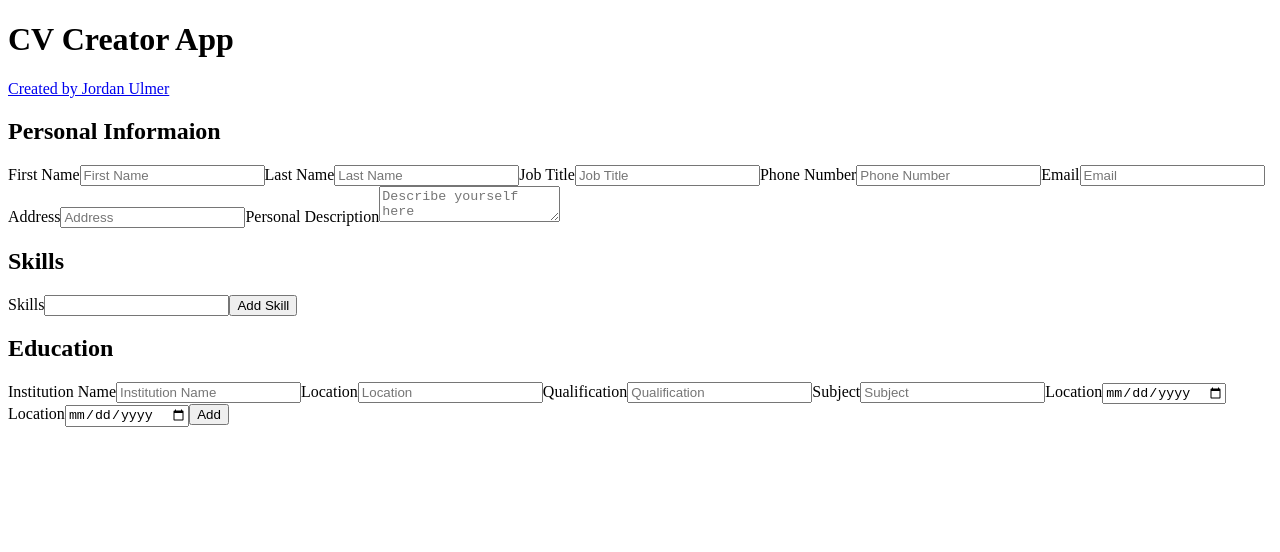
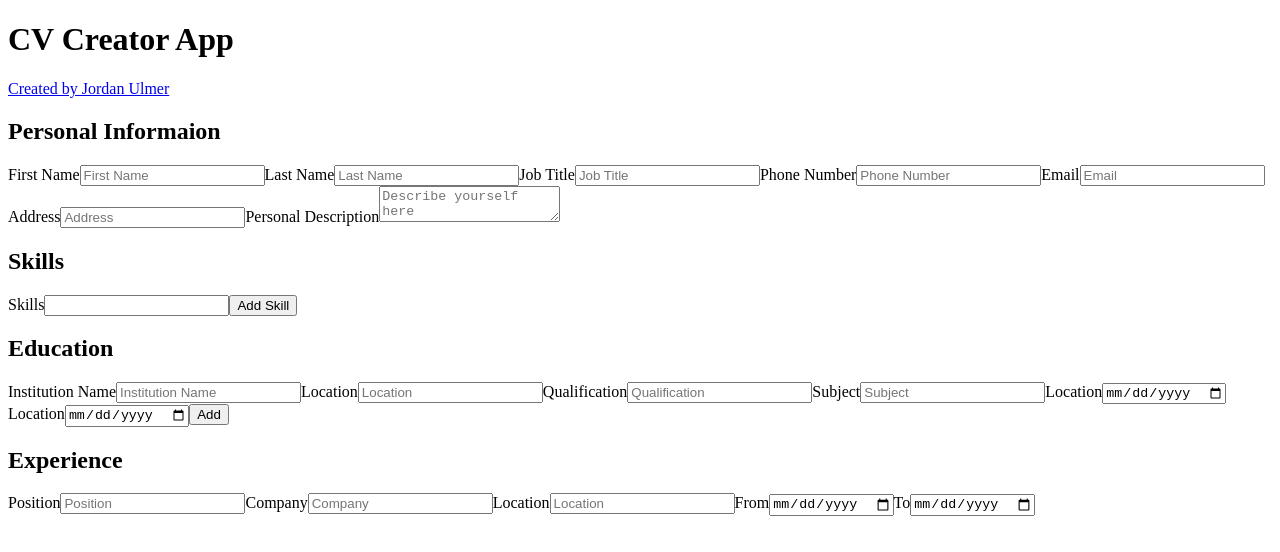
Before and after one commit to BreadleyCooper/cv-project, a React (Create React App) app: page / in a window 1280 px wide. Shown: the top 552 px of the page. Built offline with nearby package versions, Linux system fonts and the light colour scheme.

Commit message:
Added experience component

```diff
--- a/src/App.js
+++ b/src/App.js
@@ -3,6 +3,7 @@ import Header from "./components/Header"
 import Personal from "./components/Form/Personal";
 import Skills from "./components/Form/Skills";
 import Education from "./components/Form/Education";
+import Experience from "./components/Form/Experience";
 
 class App extends Component {
   constructor(props) {
@@ -15,6 +16,7 @@ class App extends Component {
       <Personal title="Personal Informaion" />
       <Skills title="Skills" skills=""/>
       <Education title = "Education" />
+      <Experience title = "Experience" />
     </div>
     )
   };
--- a/src/components/Form/Experience.js
+++ b/src/components/Form/Experience.js
@@ -1 +1,49 @@
 import React, {Component} from "react";
+
+class Experience extends Component {
+    constructor(props) {
+        super(props)
+
+        this.state = {
+            position: "",
+            company: "",
+            location: "",
+            dateFrom: "",
+            dateTo: "",
+        }
+
+        this.handleChange = this.handleChange.bind(this)
+    }
+
+    handleChange = (event) => {
+        const value = event.target.value
+        this.setState({...this.state, [event.target.name]: value})
+    }
+    render() {
+        return (
+            <div>
+                <h2>{this.props.title}</h2>
+                <form>
+                    <label htmlFor="position">Position</label>
+                    <input type="text" name="position" value={this.state.position} onChange={this.handleChange}  id="position" placeholder="Position"></input>
+
+                    <label htmlFor="company">Company</label>
+                    <input type="text" name="company" value={this.state.company} onChange={this.handleChange}  id="company" placeholder="Company"></input>
+
+                    <label htmlFor="location">Location</label>
+                    <input type="text" name="location" value={this.state.location} onChange={this.handleChange}  id="location" placeholder="Location"></input>
+
+                    <label htmlFor="dateFrom">From</label>
+                    <input type="date" name="dateFrom" value={this.state.dateFrom} onChange={this.handleChange}  id="dateFrom" placeholder="From"></input>
+
+                    <label htmlFor="dateTo">To</label>
+                    <input type="date" name="dateTo" value={this.state.dateTo} onChange={this.handleChange}  id="dateTo" placeholder="To"></input>
+                </form>
+            </div>
+
+
+        )
+    }
+}
+
+export default Experience
```
